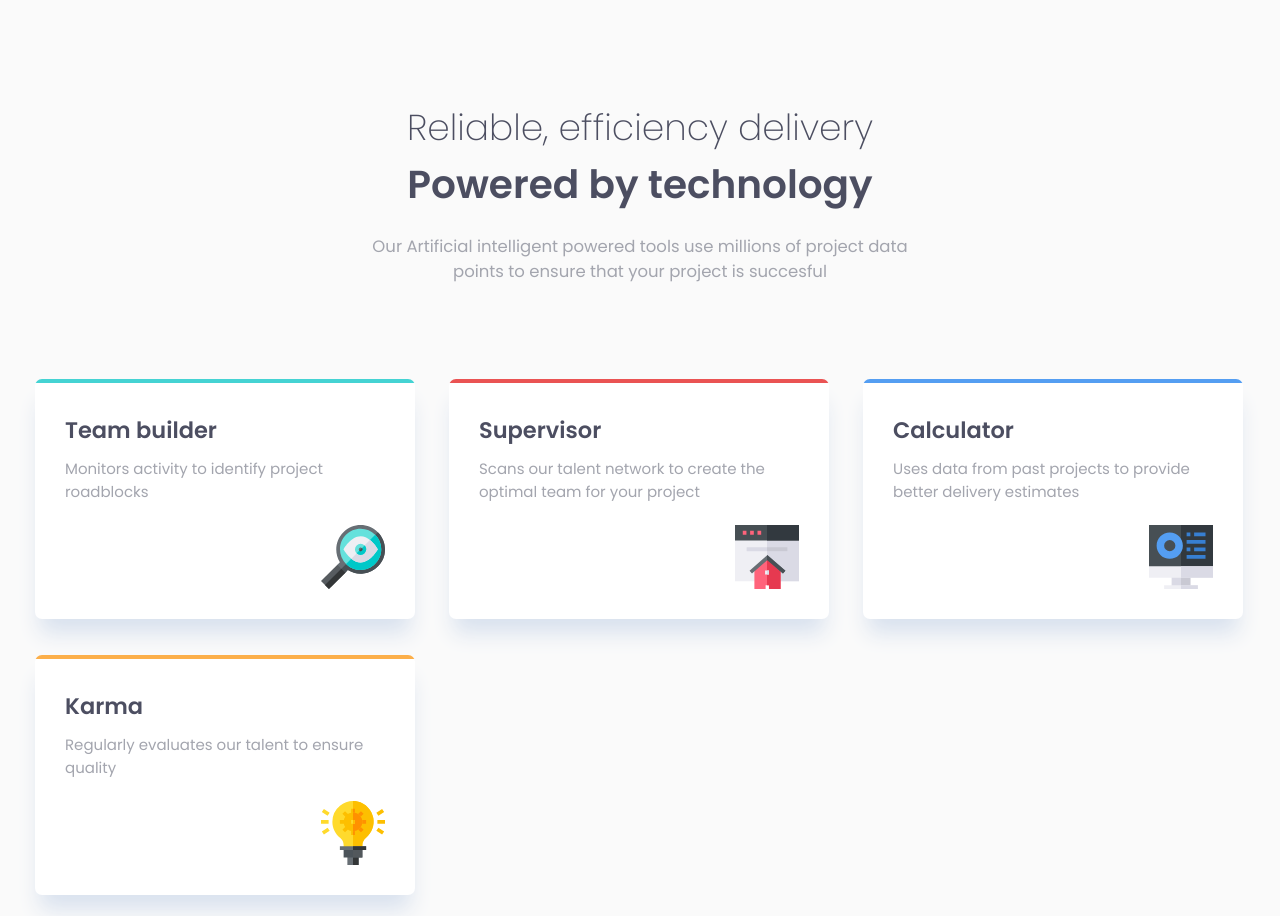
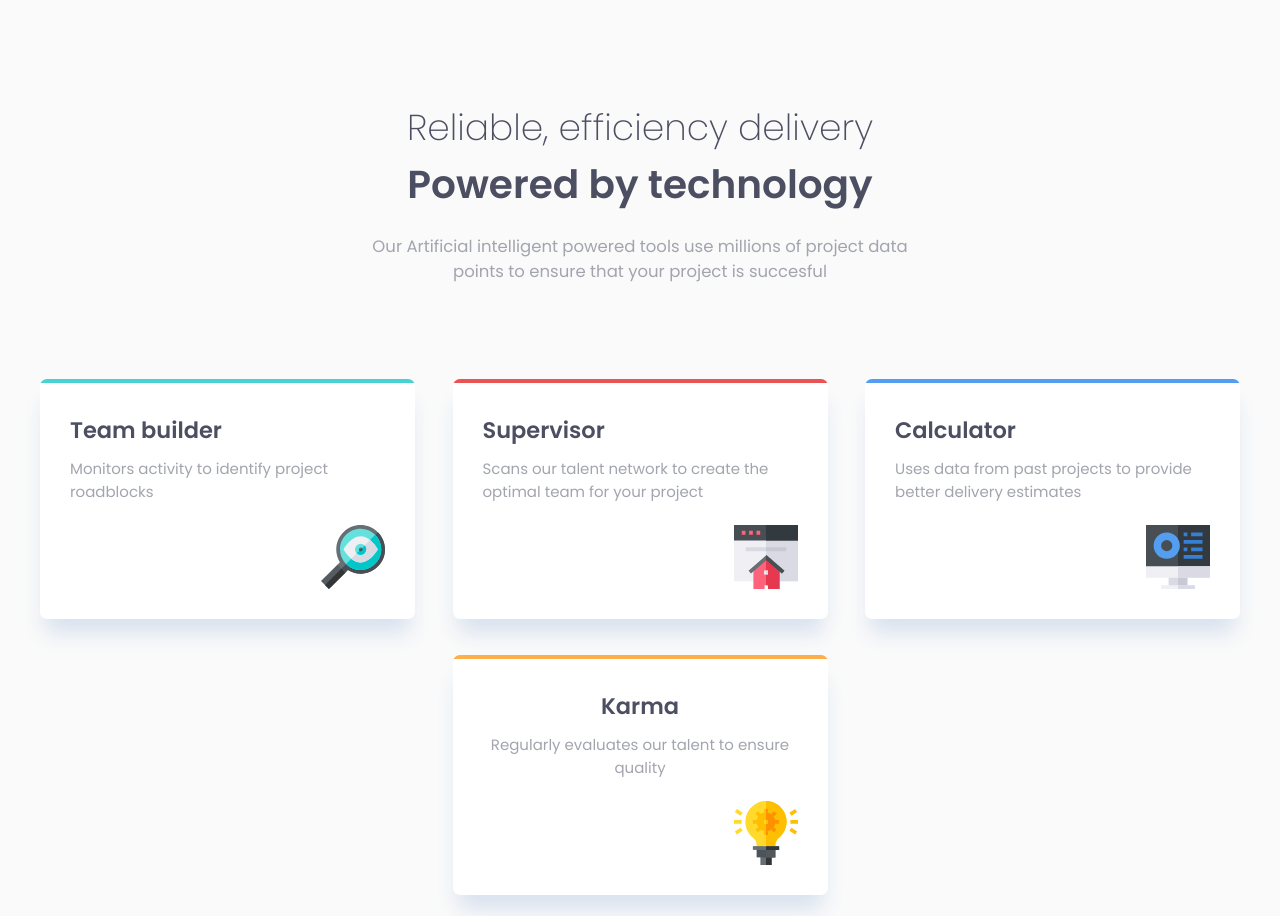
Before and after one commit to MeFredj/Four-card-feature-section, a plain HTML site: page index.html in a window 1280 px wide. Drawn offline with Linux system fonts and the light colour scheme.

Commit message:
Flexbox setup.
First steps to setup flexbox. I can't seem to find a way to position the first and third card in the middle of the height of card 2 and 3.

```diff
--- a/css/styles.css
+++ b/css/styles.css
@@ -65,9 +65,15 @@ h3 {
   width: 550px;
 }
 
-.row {
+.flex-container {
   margin: 0 auto;
-  width: 1240px;
+  width: 1200px;
+  justify-content: space-between;
+  display: flex;
+  flex-wrap: wrap;
+  align-items: center;
+  align-content: center;
+  position: relative;
 }
 
 /************CARDS************/
@@ -81,8 +87,8 @@ h3 {
   height: 240px;
   overflow: hidden;
   position: relative;
-  width: 380px;
-  margin: 15px;
+  width: 375px;
+  margin: 15px 0;
 }
 
 .highlight-line {
@@ -114,3 +120,8 @@ h3 {
   right: 30px;
   bottom: 30px;
 }
+
+#card-karma {
+  flex-basis: 100%;
+  text-align: center;
+}
--- a/index.html
+++ b/index.html
@@ -34,16 +34,19 @@
         </p>
       </div>
 
-      <div class="row">
-        <div class="card">
+      <div class="flex-container">
+        <div class="flex-item">
+          <div class="card id="card-team-builder">
             <div class="highlight-line highlight-line-cyan"></div>
-          <div class="card-content" id="card-team-builder">
+            <div class="card-content">
               <h3>Team builder</h3>
               <p>Monitors activity to identify project roadblocks</p>
               <img src="/images/icon-supervisor.svg" alt="Supervisor" />
               <div class="card-icon"></div>
             </div>
           </div>
+        </div>
+        <div class="flex-item">
           <div class="card" id="card-supervisor">
             <div class="highlight-line highlight-line-red"></div>
             <div class="card-content">
@@ -56,9 +59,11 @@
               <div class="card-icon"></div>
             </div>
           </div>
-        <div class="card">
+        </div>
+        <div class="flex-item">
+          <div class="card" id="card-calculator">
             <div class="highlight-line highlight-line-blue"></div>
-          <div class="card-content" id="card-calculator">
+            <div class="card-content">
               <h3>Calculator</h3>
               <p>
                 Uses data from past projects to provide better delivery estimates
@@ -67,7 +72,9 @@
               <div class="card-icon"></div>
             </div>
           </div>
-        <div class="card" id="card-karma">
+        </div>
+        <div class="flex-item" id="card-karma">
+          <div class="card">
             <div class="highlight-line highlight-line-orange"></div>
             <div class="card-content">
               <h3>Karma</h3>
@@ -78,5 +85,6 @@
           </div>
         </div>
       </div>
+    </div>
   </body>
 </html>
```
Lines whose indentation alone changed are shown as unchanged.
